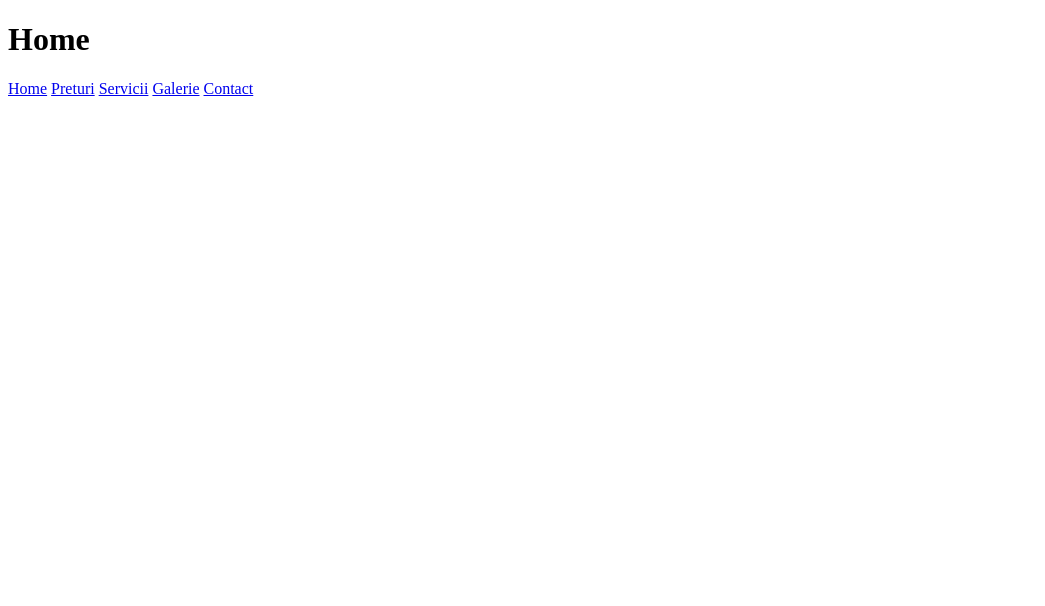
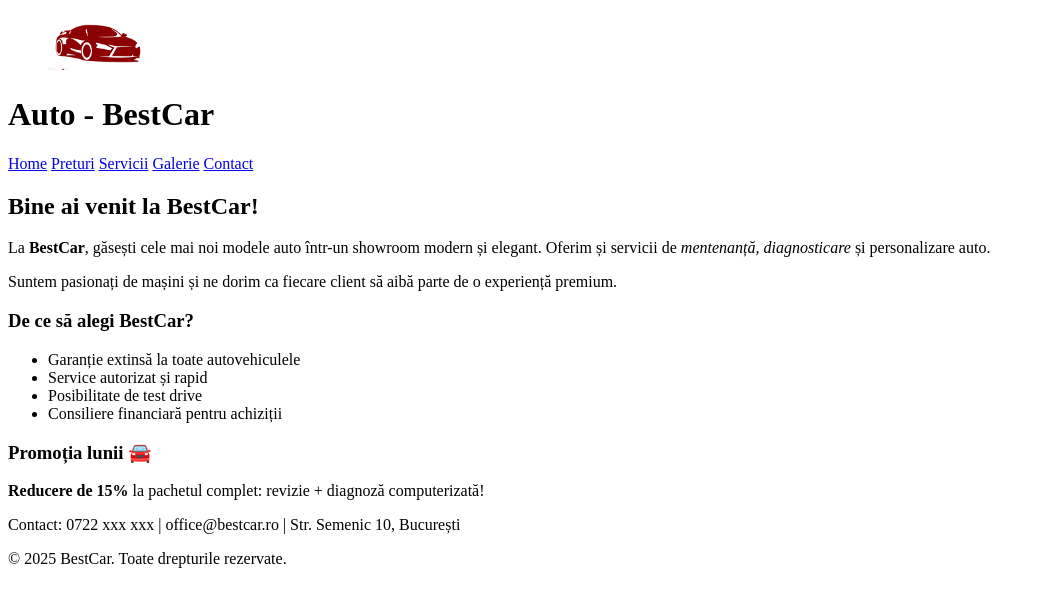
Before and after one commit to AlinaB868/Proiect, a plain HTML site: page index.html in a window 1280 px wide. Shown: the whole page, without its empty margins (0-1045 px from the left). Drawn offline with Linux system fonts and the light colour scheme.

Commit message:
Am realizat index

```diff
--- a/index.html
+++ b/index.html
@@ -4,16 +4,47 @@
     <meta charset="UTF-8" />
     <meta name="viewport" content="width=device-width, initial-scale=1.0" />
     <link rel="shortcut icon" href="FavIc/home.png" type="image/x-icon" />
-    <title>Best Car</title>
+    <title>BestCar</title>
   </head>
   <body>
-    <h1>Home</h1>
-    <nav>
+    <header>
+      <figure>
+        <img src="FavIc/home.png" alt="Logo BestCar" width="100px">
+      </figure>
+      <h1>Auto - BestCar</h1>
+      <nav>
       <a href="index.html">Home</a>
       <a href="preturi.html">Preturi</a>
       <a href="servicii.html">Servicii</a>
       <a href="galerie.html">Galerie</a>
       <a href="contact.html">Contact</a>
     </nav>
+    </header>
+
+    <main>
+      <section>
+        <article>
+          <h2>Bine ai venit la BestCar!</h2>
+             <p>La <strong>BestCar</strong>, găsești cele mai noi modele auto într-un showroom modern și elegant. Oferim și servicii de <em>mentenanță, diagnosticare</em> și personalizare auto.
+            </p>
+            <p>Suntem pasionați de mașini și ne dorim ca fiecare client să aibă parte de o experiență premium.
+        </p>
+           <h3>De ce să alegi BestCar?</h3>
+        <ul>
+          <li>Garanție extinsă la toate autovehiculele</li>
+          <li>Service autorizat și rapid</li>
+          <li>Posibilitate de test drive</li>
+          <li>Consiliere financiară pentru achiziții</li>
+        </ul>
+</section>
+    <aside>
+      <h3>Promoția lunii 🚘</h3>
+      <p><strong>Reducere de 15%</strong> la pachetul complet: revizie + diagnoză computerizată!</p>
+    </aside>
+  </main>
+   <footer>
+    <p>Contact: 0722 xxx xxx | office@bestcar.ro | Str. Semenic 10, București</p>
+    <p>&copy; 2025 BestCar. Toate drepturile rezervate.</p>
+  </footer>
   </body>
 </html>
```
